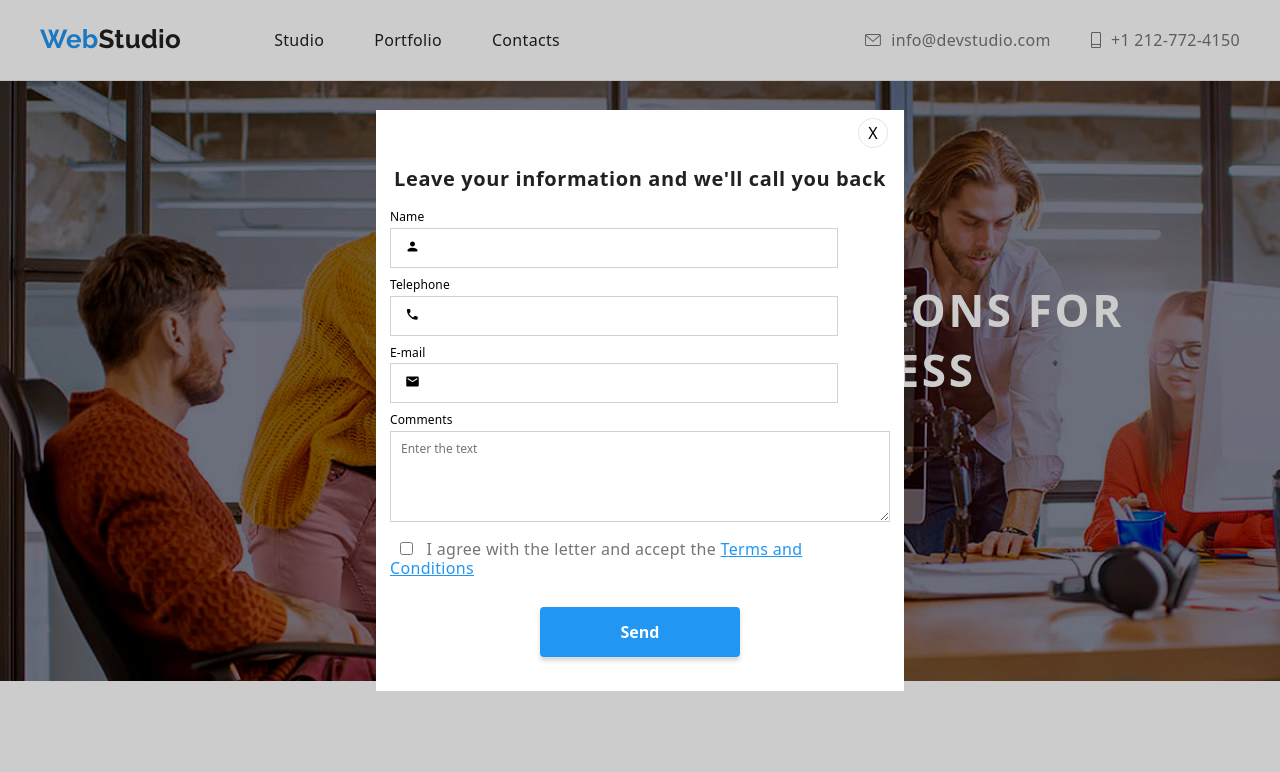
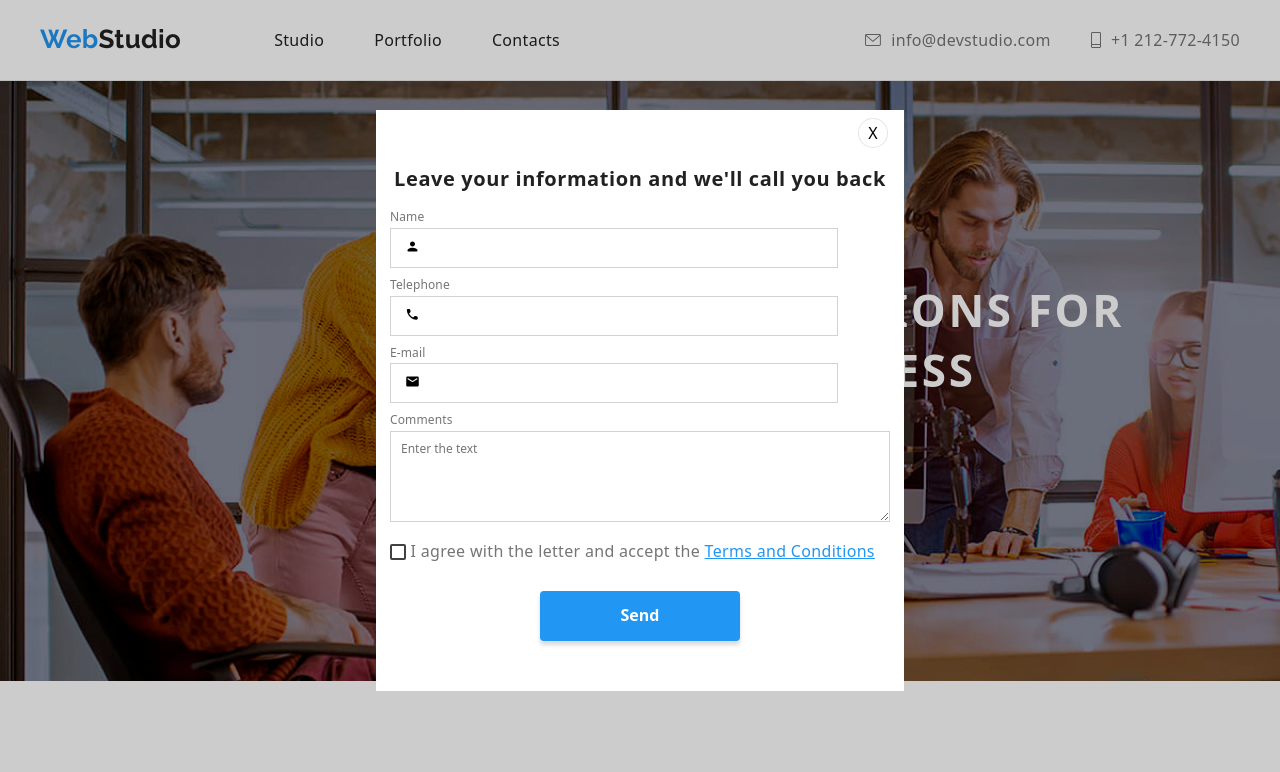
Before and after one commit to bihoi-giulia/goit-markup-hw-05, a plain HTML site: page index.html in a window 1280 px wide. Both pictures are taken after a click on the button "Request our service". Shown: the top 772 px of the page. Drawn offline with nearby package versions, Linux system fonts and the light colour scheme.

Commit message:
gata tema

```diff
--- a/css/style.css
+++ b/css/style.css
@@ -193,11 +193,37 @@ body {
   pointer-events: none;
   transform: scale(0.1);
 }
-.check {
-  margin-top: 10px;
-  margin-right: 9px;
-  margin-left: 10px;
-  cursor: pointer;
+
+/*Formular Section*/
+.input-checkbox {
+  margin-top: 20px;
+}
+.checkbox-replace {
+  display: inline-flex;
+  justify-content: center;
+  align-items: center;
+  width: 16px;
+  height: 16px;
+  border: 2px solid #414141;
+  border-radius: 2px;
+  transition: all 300ms linear;
+}
+input[type="checkbox"]:checked + .checkbox-replace {
+  border-color: #2196f3;
+  background-color: #2196f3;
+}
+input[type="checkbox"] {
+  display: none;
+}
+.checkbox-replace svg {
+  width: 13px;
+  height: 10px;
+  opacity: 0;
+  transition: opacity 300ms linear;
+}
+
+input[type="checkbox"]:checked + .checkbox-replace svg {
+  opacity: 1;
 }
 .terms {
   color: rgba(117, 117, 117, 1);
@@ -211,8 +237,6 @@ body {
   margin-top: 57px;
   color: rgba(33, 33, 33, 1);
 }
-
-/*Formular Section*/
 .icon-form {
   position: absolute;
   top: 50%;
@@ -255,7 +279,7 @@ body {
   width: 100%;
   display: flex;
   flex-direction: column;
-  color: var(--description-color);
+  color: rgba(117, 117, 117, 1);
   font-size: 12px;
   line-height: 1.16;
   letter-spacing: 0.01em;
--- a/index.html
+++ b/index.html
@@ -78,9 +78,14 @@
                 ></textarea>
               </label>
             </div>
-            <div>
+            <div class="input-checkbox">
               <label class="terms">
-                <input class="check" type="checkbox" name="terms" />
+                <input type="checkbox" name="terms" />
+                <span class="checkbox-replace">
+                  <svg width="11px" height="8px">
+                    <use href="/images/symbol-defs.svg#icon-vector-sgv"></use>
+                  </svg>
+                </span>
                 I agree with the letter and accept the
                 <span class="terms-color"> Terms and Conditions</span>
               </label>
```
Also changed, not shown: images/symbol-defs.svg (added).
